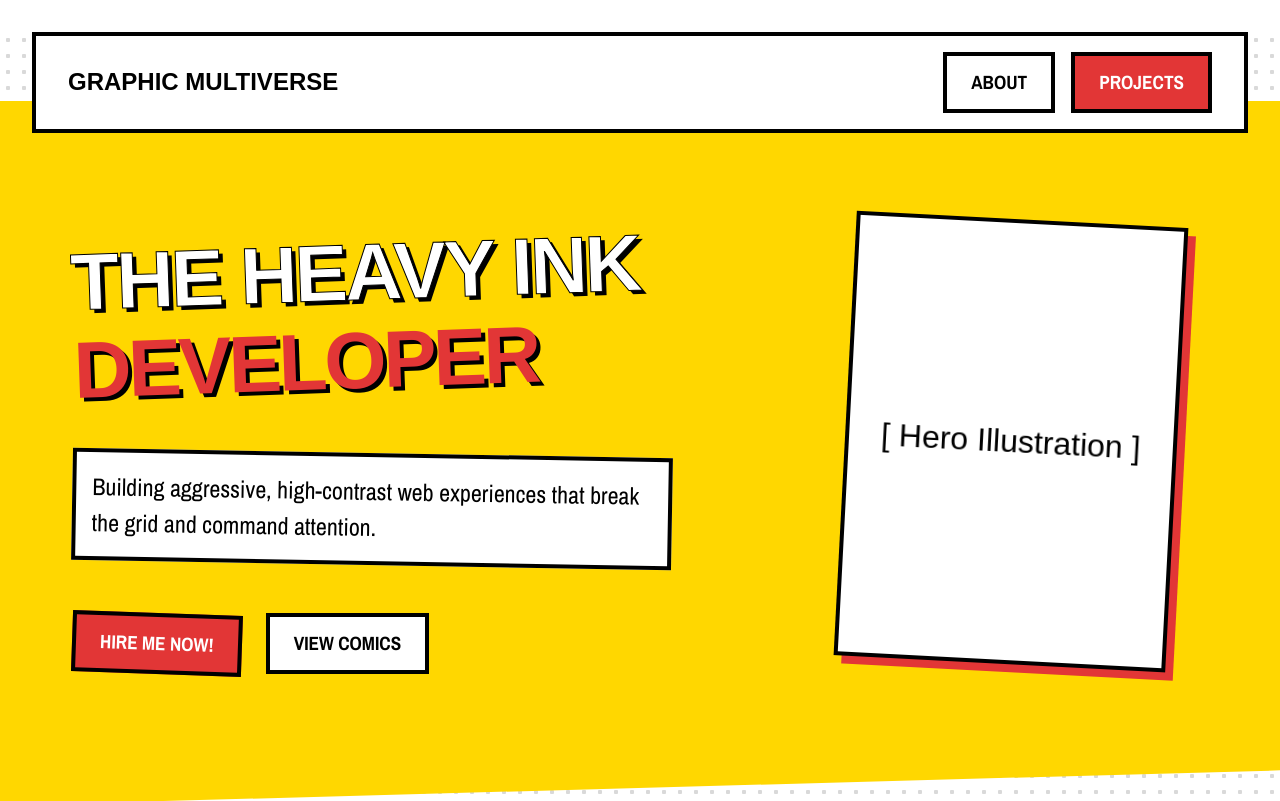
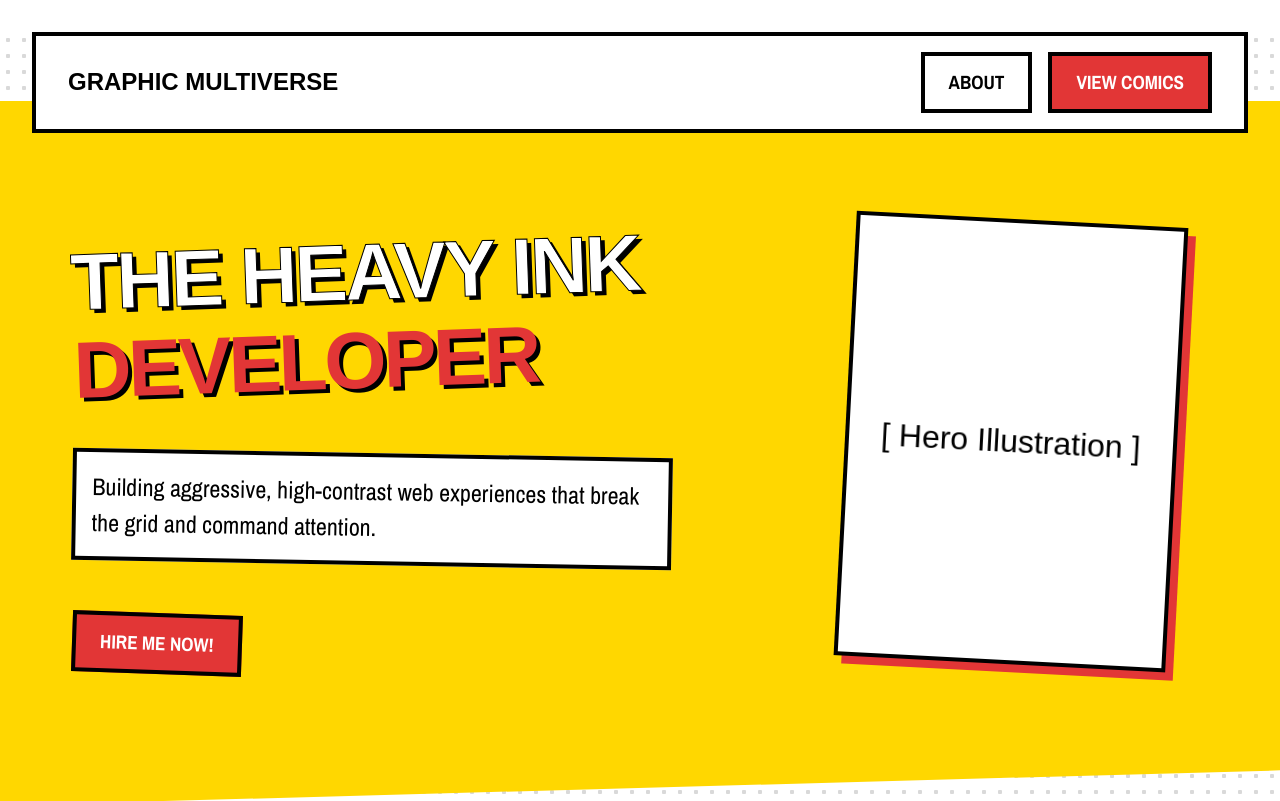
Before and after one commit to Saintfai/learn-comic-portfolio, a Next.js app: page / in a window 1280 px wide. Shown: the top 801 px of the page. Built offline with nearby package versions, Linux system fonts and the light colour scheme; a web font is replaced by a local one.

Commit message:
Use View Comics label; enable smooth scroll

```diff
--- a/app/components/HeroSection.tsx
+++ b/app/components/HeroSection.tsx
@@ -13,7 +13,6 @@ export default function HeroSection() {
           </p>
           <div className="hero-actions">
             <a href="#contact" className="btn btn-primary rotate-text-alt">Hire Me Now!</a>
-            <a href="#projects" className="btn btn-secondary">View Comics</a>
           </div>
         </div>
         <div className="col-4">
--- a/app/components/Navbar.tsx
+++ b/app/components/Navbar.tsx
@@ -6,7 +6,7 @@ export default function Navbar() {
       </div>
       <div className="nav-links">
         <a href="#about" className="btn btn-secondary">About</a>
-        <a href="#projects" className="btn btn-primary">Projects</a>
+        <a href="#projects" className="btn btn-primary">View Comics</a>
       </div>
     </nav>
   );
--- a/app/globals.css
+++ b/app/globals.css
@@ -24,6 +24,10 @@
   box-sizing: border-box;
   margin: 0;
   padding: 0;
+}
+
+html {
+  scroll-behavior: smooth;
 }
 
 body {
```
